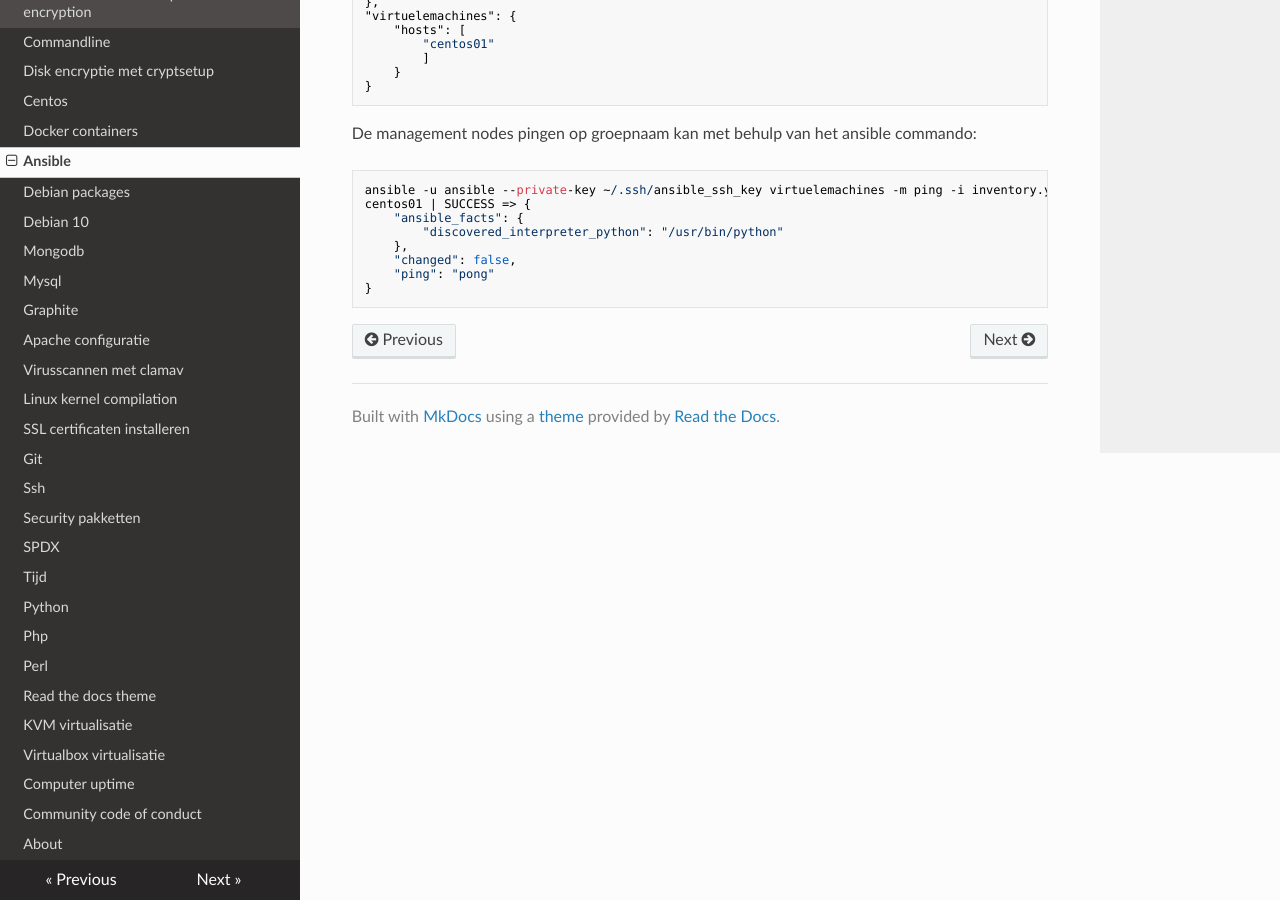
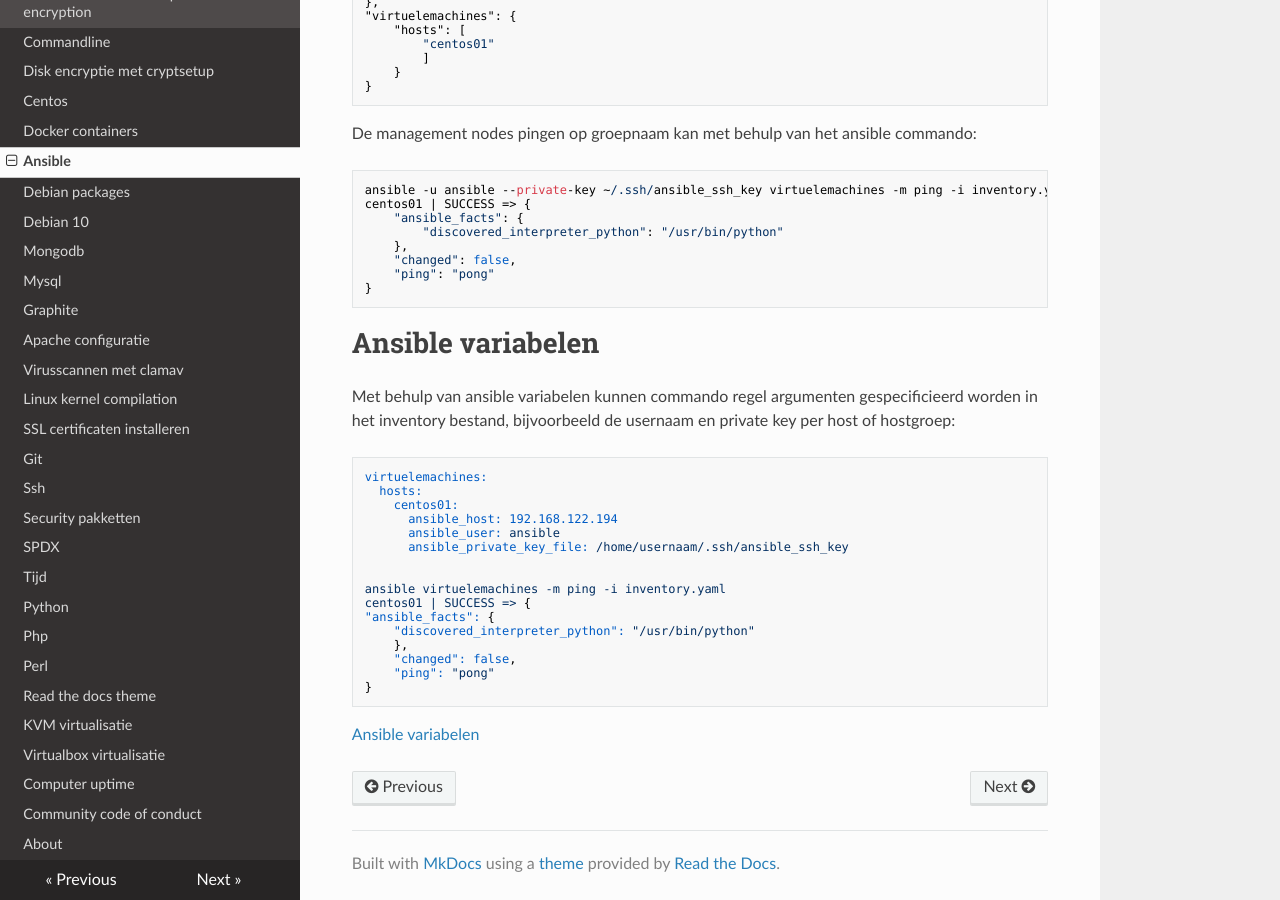
Before and after one commit to MatthewBuchananAstley/linuxhowto, an MkDocs documentation site: the page built from docs/ansible.md, in a window 1280 px wide and 900 px high, scrolled down 1948 px. Built offline with MkDocs 1.6.1, drawn with Linux system fonts in a browser that asks for light colours; nearby versions of some CDN libraries; some of the changed text lies outside the part shown.

Commit message:
ansible variabelen informatie toegevoegd

```diff
--- a/docs/ansible.md
+++ b/docs/ansible.md
@@ -7,7 +7,6 @@ IT automation tool
 # Installeer ansible
 
     pip3 install --user ansible
-
 
 # Creëer inventory
 
@@ -60,7 +59,7 @@ De key naar de virtuele machine kopieren:
 
 # Inventory aanmaken
 
-Een inventroy.yaml bestand aanmaken met daarin:
+Een inventory.yaml bestand aanmaken met daarin:
 
     virtuelemachines:
       hosts:
@@ -101,3 +100,26 @@ De management nodes pingen op groepnaam kan met behulp van het ansible commando:
         "changed": false,
         "ping": "pong"
     }
+
+# Ansible variabelen
+
+Met behulp van ansible variabelen kunnen commando regel argumenten gespecificieerd worden in het inventory bestand, bijvoorbeeld de usernaam en private key per host of hostgroep:
+
+    virtuelemachines:
+      hosts:
+        centos01:
+          ansible_host: 192.168.122.194
+          ansible_user: ansible
+          ansible_private_key_file: /home/usernaam/.ssh/ansible_ssh_key
+
+
+    ansible virtuelemachines -m ping -i inventory.yaml
+    centos01 | SUCCESS => {
+    "ansible_facts": {
+        "discovered_interpreter_python": "/usr/bin/python"
+        },
+        "changed": false,
+        "ping": "pong"
+    }
+
+<a href="https://docs.ansible.com/ansible/latest/inventory_guide/intro_inventory.html#variables-in-inventory">Ansible variabelen</a>
```
